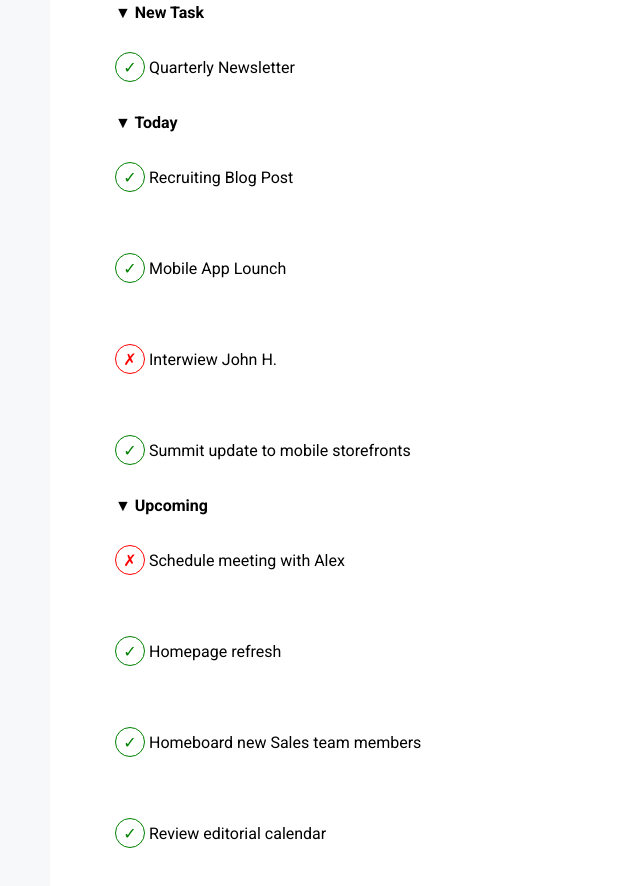
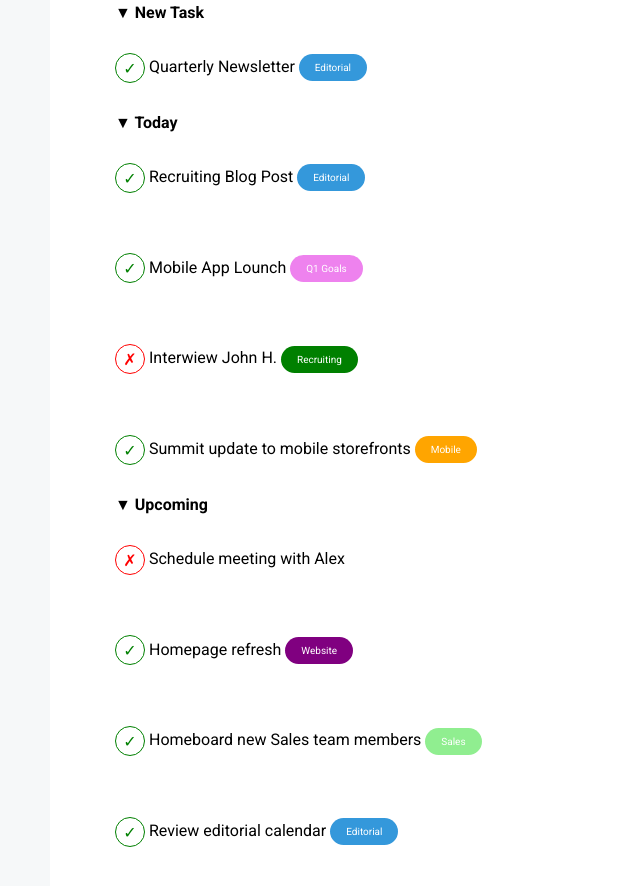
Before and after one commit to LuigiPascali/html-css-toboolist, a plain HTML site: page index.html in a window 1280 px wide. Shown: the part 252-1138 px from the top of the page, without its empty margins (0-640 px from the left). Drawn offline with Linux system fonts and the light colour scheme.

Commit message:
fine esercizio

```diff
--- a/css/style.css
+++ b/css/style.css
@@ -100,3 +100,63 @@ h1 {
 h4{
     margin-left: 50px;
 }
+
+.check, .list-button{
+    display: inline-block;
+	vertical-align: middle;
+
+}
+
+.azure{
+    padding: 8px 16px;
+    background-color: #3498db;
+    color: white;
+    border: none;
+    border-radius: 15px;
+    font-size: 10px;
+}
+
+.violet{
+    padding: 8px 16px;
+    background-color: violet;
+    color: white;
+    border: none;
+    border-radius: 15px;
+    font-size: 10px;
+}
+
+.green{
+    padding: 8px 16px;
+    background-color: green;
+    color: white;
+    border: none;
+    border-radius: 15px;
+    font-size: 10px;
+}
+
+.orange{
+    padding: 8px 16px;
+    background-color: orange;
+    color: white;
+    border: none;
+    border-radius: 15px;
+    font-size: 10px;
+}
+
+.purple{
+    padding: 8px 16px;
+    background-color: purple;
+    color: white;
+    border: none;
+    border-radius: 15px;
+    font-size: 10px;
+}
+
+.lightgreen{
+    padding: 8px 16px;
+    background-color: lightgreen;
+    color: white;
+    border: none;
+    border-radius: 15px;
+    font-size: 10px;
+}
--- a/index.html
+++ b/index.html
@@ -46,6 +46,7 @@
 
                 <div class="test-div">
                     <span class="check done">&check;</span> Quarterly Newsletter
+                    <button class="list-button azure">Editorial</button>
                 </div>
 
                 <h4>
@@ -54,18 +55,22 @@
 
                 <div class="test-div">
                     <span class="check done">&check;</span> Recruiting Blog Post
+                    <button class="list-button azure">Editorial</button>
                 </div>
 
                 <div class="test-div">
                     <span class="check done">&check;</span> Mobile App Lounch
+                    <button class="list-button violet">Q1 Goals</button>
                 </div>
 
                 <div class="test-div">
                     <span class="check not-done">&cross;</span> Interwiew John H.
+                    <button class="list-button green">Recruiting</button>
                 </div>
 
                 <div class="test-div">
                      <span class="check done">&check;</span> Summit update to mobile storefronts
+                     <button class="list-button orange">Mobile</button>
                 </div>
 
                 <h4>
@@ -78,14 +83,17 @@
 
                 <div class="test-div">
                     <span class="check done">&check;</span> Homepage refresh
+                    <button class="list-button purple">Website</button>
                 </div>
 
                 <div class="test-div">
                     <span class="check done">&check;</span> Homeboard new Sales team members
+                    <button class="list-button lightgreen">Sales</button>
                 </div>
 
                 <div class="test-div">
                     <span class="check done">&check;</span> Review editorial calendar
+                    <button class="list-button azure">Editorial</button>
                 </div>
 
             </div>
```
